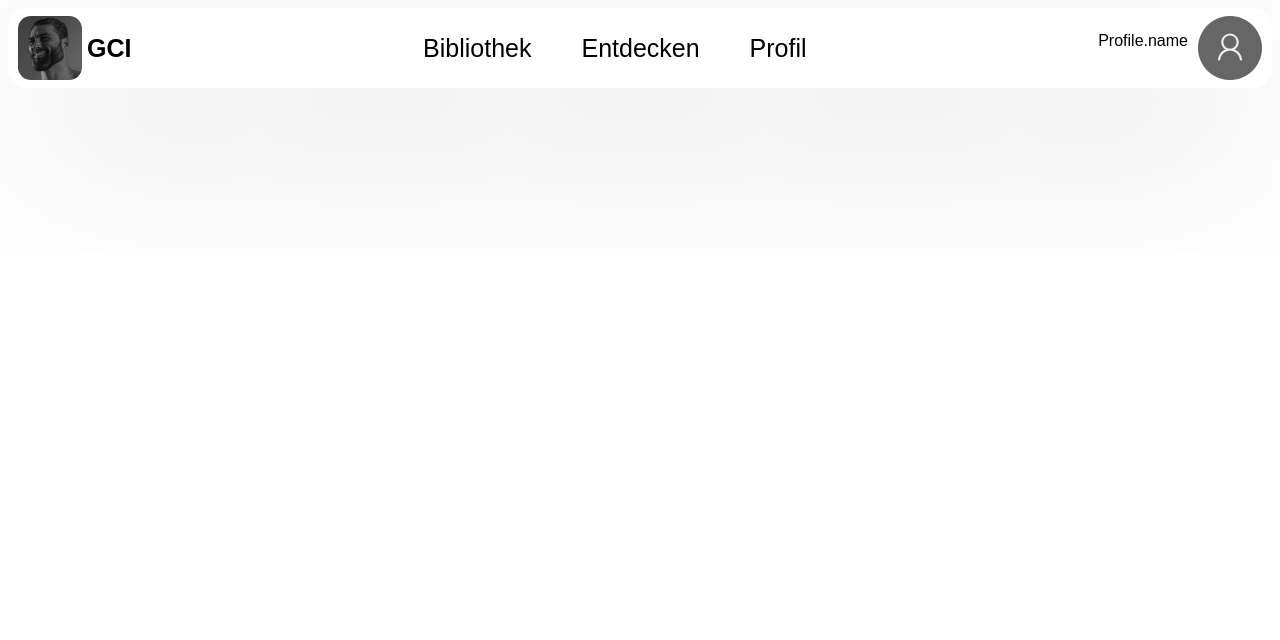
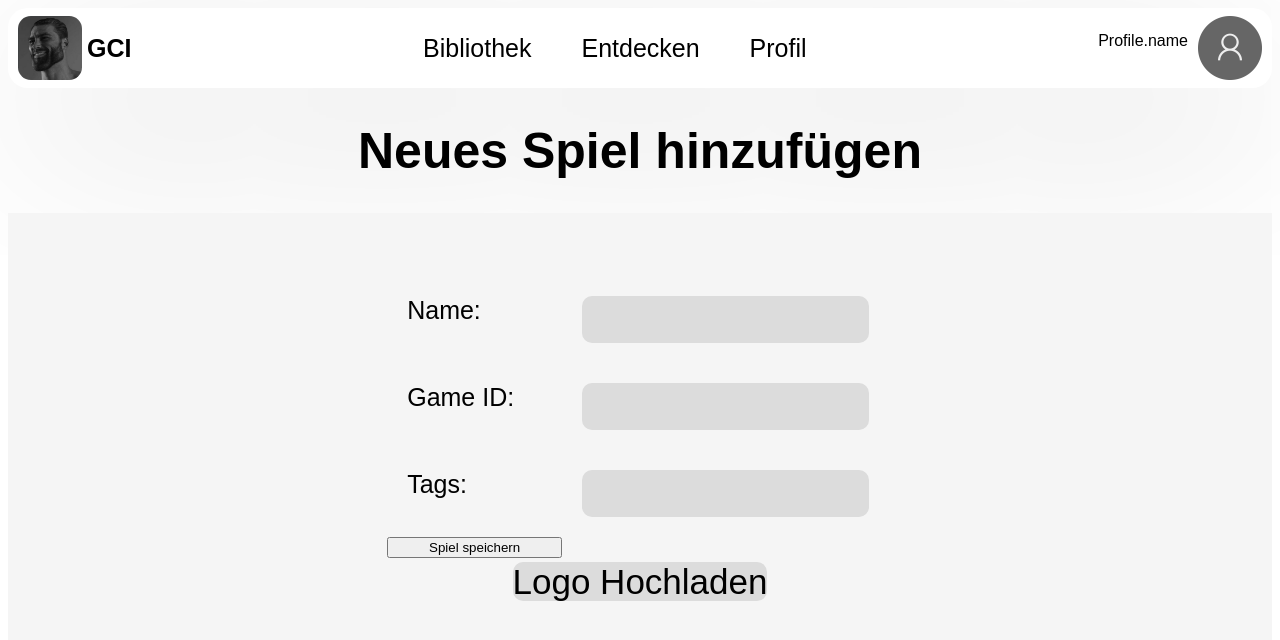
Before and after one commit to ArchdragonPeak/gc_industries, a Vue app in the folder frontend/: page /addgame in a window 1280 px wide. Shown: the top 640 px of the page. Built offline with nearby package versions, Linux system fonts and the light colour scheme; no server answers.

Commit message:
added addgameview page

```diff
--- a/frontend/src/router/index.js
+++ b/frontend/src/router/index.js
@@ -4,7 +4,7 @@ import DiscoverView from '../views/DiscoverView.vue'
 import GameView from '../views/GameView.vue'
 import LibraryView from '../views/LibraryView.vue'
 import ProfileView from '../views/ProfileView.vue'
-
+import AddGameView from '../views/AddGameView.vue'
 const routes = [
   {
     path: '/',
@@ -38,6 +38,11 @@ const routes = [
     path: '/profile',
     name: 'profile',
     component: ProfileView
+  },
+  {
+    path: '/addgame',
+    name: 'addgame',
+    component: AddGameView
   }
 ]
 
--- /dev/null
+++ b/frontend/src/views/AddGameView.vue
@@ -0,0 +1,168 @@
+<template>
+    <h1 class="title">Neues Spiel hinzufügen</h1>
+    <div class="wrapper">
+        <div class="left">
+
+        </div>
+
+        <div class="main">
+            <div>
+                <form v-if="showForm" @submit.prevent="postGame" class="form-grid">
+                    <div class="grid-item"> <label for="name">Name:</label> </div>
+                    <div class="grid-item"> <input class="game-input" type="text" id="name" v-model="name" required> </div>
+                    <div class="grid-item"> <label for="gameID">Game ID:</label> </div>
+                    <div class="grid-item"> <input class="game-input" type="number" id="gameID" v-model="gameID" required> </div>
+                    <div class="grid-item"> <label for="tags">Tags:</label> </div>
+                    <div class="grid-item"> <input class="game-input" type="text" id="tags" v-model="tags" required> </div>
+                    <button type="submit">Spiel speichern</button>
+                </form>
+                <div> <label for="gamelogo" class="upload-input">Logo Hochladen</label> </div>
+                <div> <input style="display: none;" type="file" id="gamelogo" required> </div>
+            </div>
+        </div>
+
+        <div class="right">
+
+        </div>
+    </div>
+
+</template>
+
+<script>
+
+export default{
+    name: 'ProfileView',
+    components: {
+    },
+    data() {
+      return {
+        games: [],
+        name: '',
+        gameID: '',
+        tags: '',
+        gamelogo: '',
+        showForm: true
+      };
+    },
+    methods: {
+      async fetchGames() {
+        try {
+          const response = await fetch('http://localhost:3000/games');
+          if (!response.ok) {
+            throw new Error('Netzwerkantwort war nicht ok');
+          }
+          const data = await response.json();
+          this.games = data;
+          console.log(this.games);
+        } catch (error) {
+          console.error('Es gab ein Problem mit der Fetch-Operation:', error);
+        }
+      },
+      async postGame() {
+        try {
+          const response = await fetch('http://localhost:3000/games', {
+            method: 'POST',
+            headers: { 'Content-Type': 'application/json' },
+            body: JSON.stringify({
+              name: this.name,
+              gameID: this.gameID,
+              tags: this.tags,
+              gamelogo: this.gamelogo
+            })
+          });
+          if (!response.ok) {
+            throw new Error('Netzwerkantwort war nicht ok');
+          }
+          const data = await response.json();
+          console.log('Erfolgreich gesendet:', data);
+          this.fetchGames();
+          this.resetForm();
+          this.toggleForm();
+        } catch (error) {
+          console.error('Fehler bei der Anfrage:', error);
+        }
+      },
+      resetForm() {
+        this.name = '';
+        this.gameID = '';
+        this.tags = '';
+        this.gamelogo = '';
+      }
+    },
+    mounted() {
+      this.fetchGames();
+    }
+}
+</script>
+
+<style scoped>
+.upload-input {
+    border-radius: 10px;
+    background-color: gainsboro;
+    font-size: 35px;
+}
+.form-grid {
+    text-align: left;
+    padding-left: 10%;
+    padding-top: 10%;
+    display: grid;
+    grid-template-columns: auto auto;
+    font-size: 25px;
+}
+.game-input {
+    border-radius: 10px;
+    box-sizing: content-box;
+    border: 0;
+    background-color: gainsboro;
+    height: 45px;
+    width: 80%;
+    font-size: 25px;
+}
+.grid-item {
+  padding: 0px;
+  text-align: left;
+}
+.grid-container {
+  display: grid;
+  grid-template-columns: auto auto auto;
+  padding: 0% 10% 0% 10%;
+}
+.grid-item {
+  padding: 20px;
+  text-align: left;
+}
+body {
+    overflow-y: scroll;
+}
+h1.title {
+    font-family: sans-serif;
+    font-size: 50px;
+    text-align: center;
+}
+div.wrapper {
+    width: 100%;
+    height: 800px;
+    text-align: center;
+    font-size: 40px;
+    font-family: sans-serif;
+}
+div.left {
+    float: left;
+    width: 25%;
+    background-color: whitesmoke;
+    height: 100%
+
+}
+div.right {
+    float: left;
+    width: 25%;
+    background-color: whitesmoke;
+    height: 100%
+}
+div.main {
+    float: left;
+    width: 50%;
+    background-color: whitesmoke;
+    height: 100%;
+}
+</style>
```
